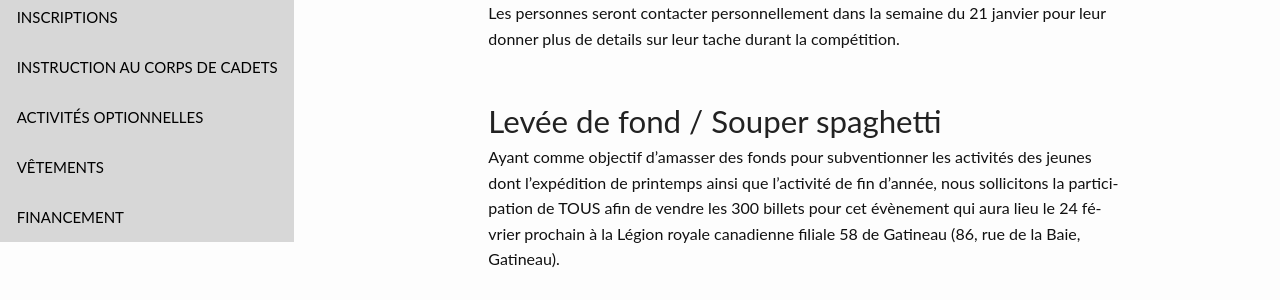
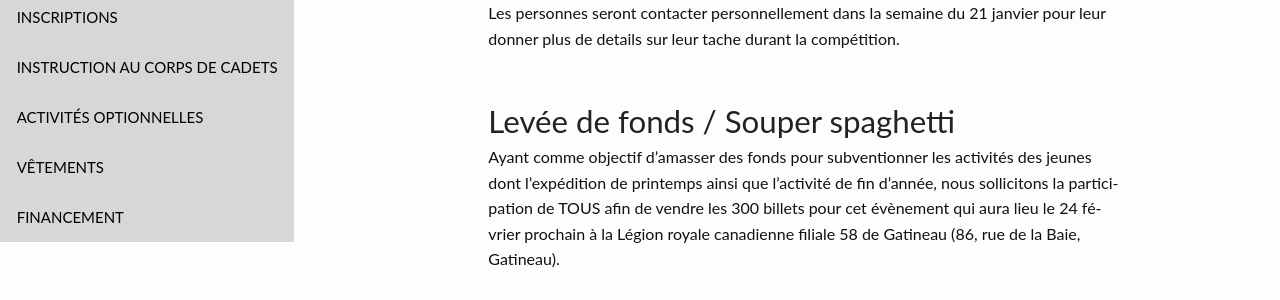
Before and after one commit to CC2920/web, a Jekyll site: the page built from _communications/messages.md, in a window 1280 px wide and 900 px high, scrolled down 1102 px. Shown: the part 158-458 px from the top of the window. Built offline with Jekyll 4.4.1, drawn with Linux system fonts in a browser that asks for light colours.

Commit message:
Update messages.md

```diff
--- a/_communications/messages.md
+++ b/_communications/messages.md
@@ -33,7 +33,7 @@ La compétition aura lieu a Camp Fortune sur le site de biatlon au chalet des é
 
 Les personnes seront contacter personnellement dans la semaine du 21 janvier pour leur donner plus de details sur leur tache durant la compétition.
 
-## Levée de fond / Souper spaghetti
+## Levée de fonds / Souper spaghetti
 
 Ayant comme objectif d'amasser des fonds pour subventionner les activités des jeunes dont l'expédition de printemps ainsi que l'activité de fin d'année, nous sollicitons la participation de TOUS afin de vendre les 300 billets pour cet évènement qui aura lieu le 24 février prochain à la Légion royale canadienne filiale 58 de Gatineau (86, rue de la Baie, Gatineau).
 
```
